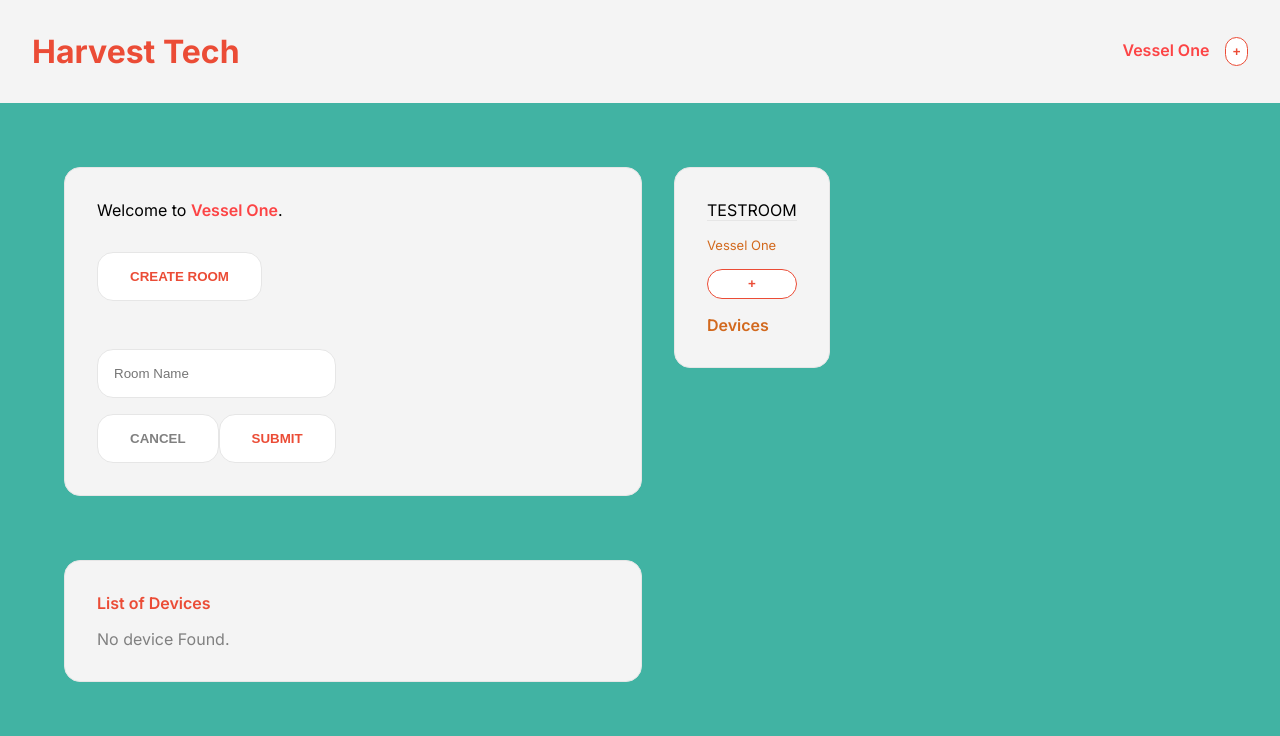
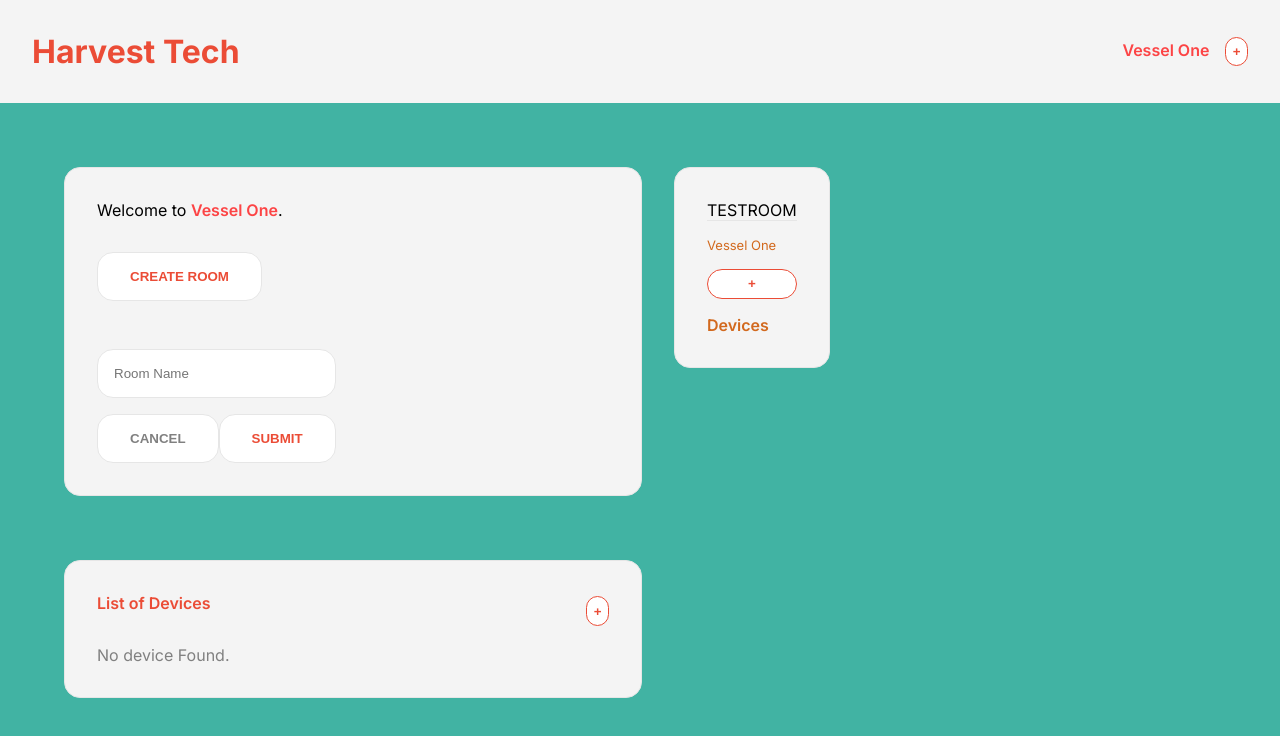
Before and after one commit to sudeshpariyar/frontend-task, a React (Create React App) app: page / in a window 1280 px wide. Shown: the top 736 px of the page. Built offline with nearby package versions, Linux system fonts and the light colour scheme.

Commit message:
added button to add devices

```diff
--- a/src/App.js
+++ b/src/App.js
@@ -15,7 +15,10 @@ function App() {
         setListOfDevices={setListOfDevices}
       />
       <WelcomeBox vesselName="Vessel One" listOfDevices={listOfDevices} />
-      <DevicesList listOfDevices={listOfDevices} />
+      <DevicesList
+        listOfDevices={listOfDevices}
+        setListOfDevices={setListOfDevices}
+      />
     </div>
   );
 }
--- a/src/components/DevicesList.css
+++ b/src/components/DevicesList.css
@@ -5,6 +5,12 @@
     border: 1px solid #e6e6e6;
     background-color:  #F4F4F4;
     width: 40%;
+}
+.device-list-header{
+    display: flex;
+    flex-direction: row;
+    align-items: center;
+    justify-content: space-between;
 }
 
 .no-data{
--- a/src/components/DevicesList.js
+++ b/src/components/DevicesList.js
@@ -1,12 +1,35 @@
-import React from "react";
+import React, { useState } from "react";
 import "./DevicesList.css";
 import SpeakerIcon from "@mui/icons-material/Speaker";
 import TvIcon from "@mui/icons-material/Tv";
+import { Tooltip } from "react-tooltip";
+import AddNewDevice from "./AddNewDevice";
 
-const DevicesList = ({ listOfDevices }) => {
+const DevicesList = ({ listOfDevices, setListOfDevices }) => {
+  const [togleDialogBox, setTogleDialogBox] = useState(false);
+
   return (
     <div className="device-list-wrapper">
-      <span className="component-title">List of Devices</span>
+      <div className="device-list-header">
+        <span className="component-title">List of Devices</span>
+        <button
+          className="add-devices"
+          data-tooltip-id="my-tooltip"
+          data-tooltip-content={"Add Device "}
+          onClick={() => {
+            setTogleDialogBox(!togleDialogBox);
+          }}
+        >
+          +
+          <Tooltip id="my-tooltip" />
+        </button>
+        <AddNewDevice
+          togleDialogBox={togleDialogBox}
+          setTogleDialogBox={setTogleDialogBox}
+          listOfDevices={listOfDevices}
+          setListOfDevices={setListOfDevices}
+        />
+      </div>
       {listOfDevices.length ? (
         <div className="device-list">
           {listOfDevices.map((device, index) => (
```
